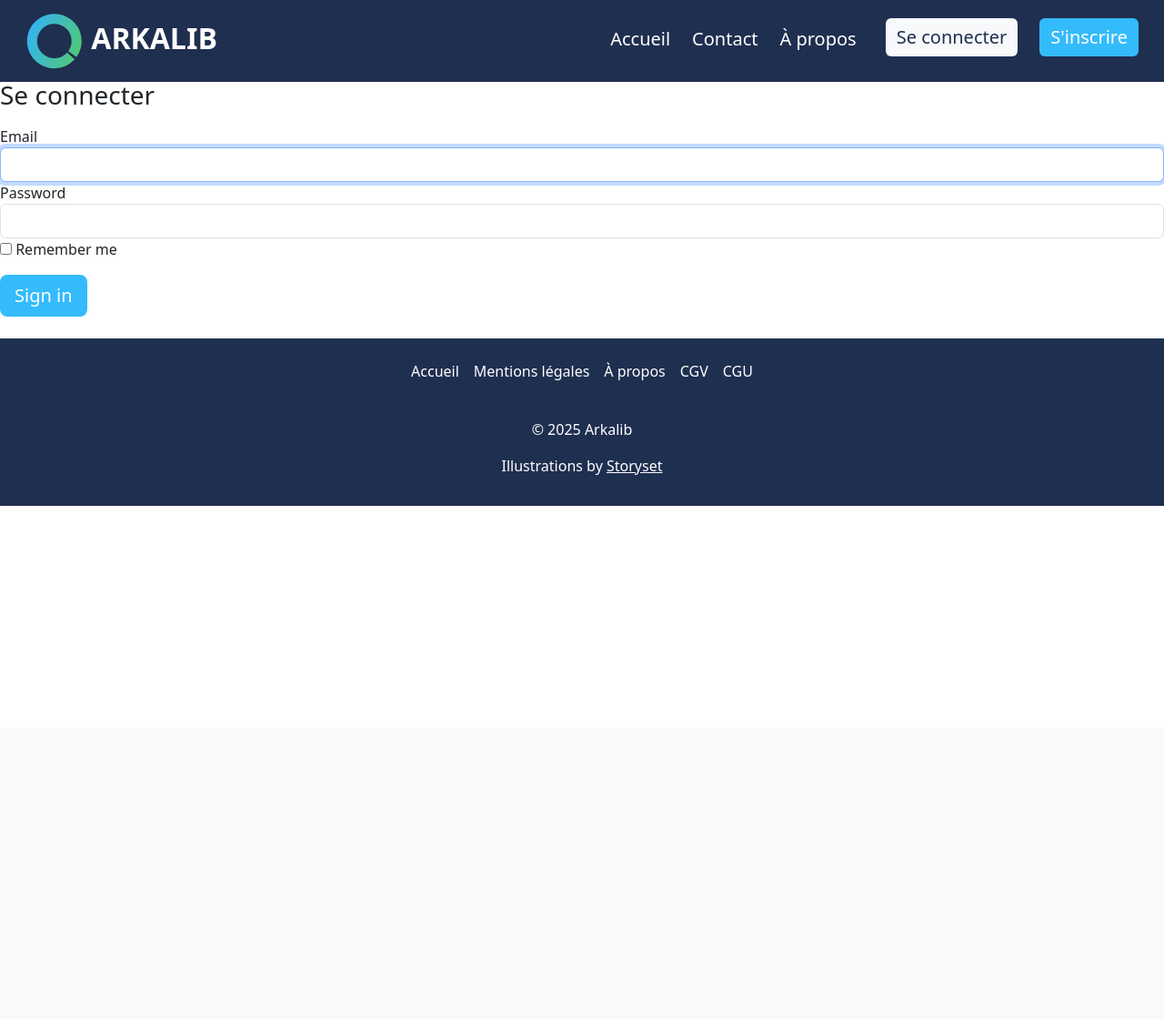
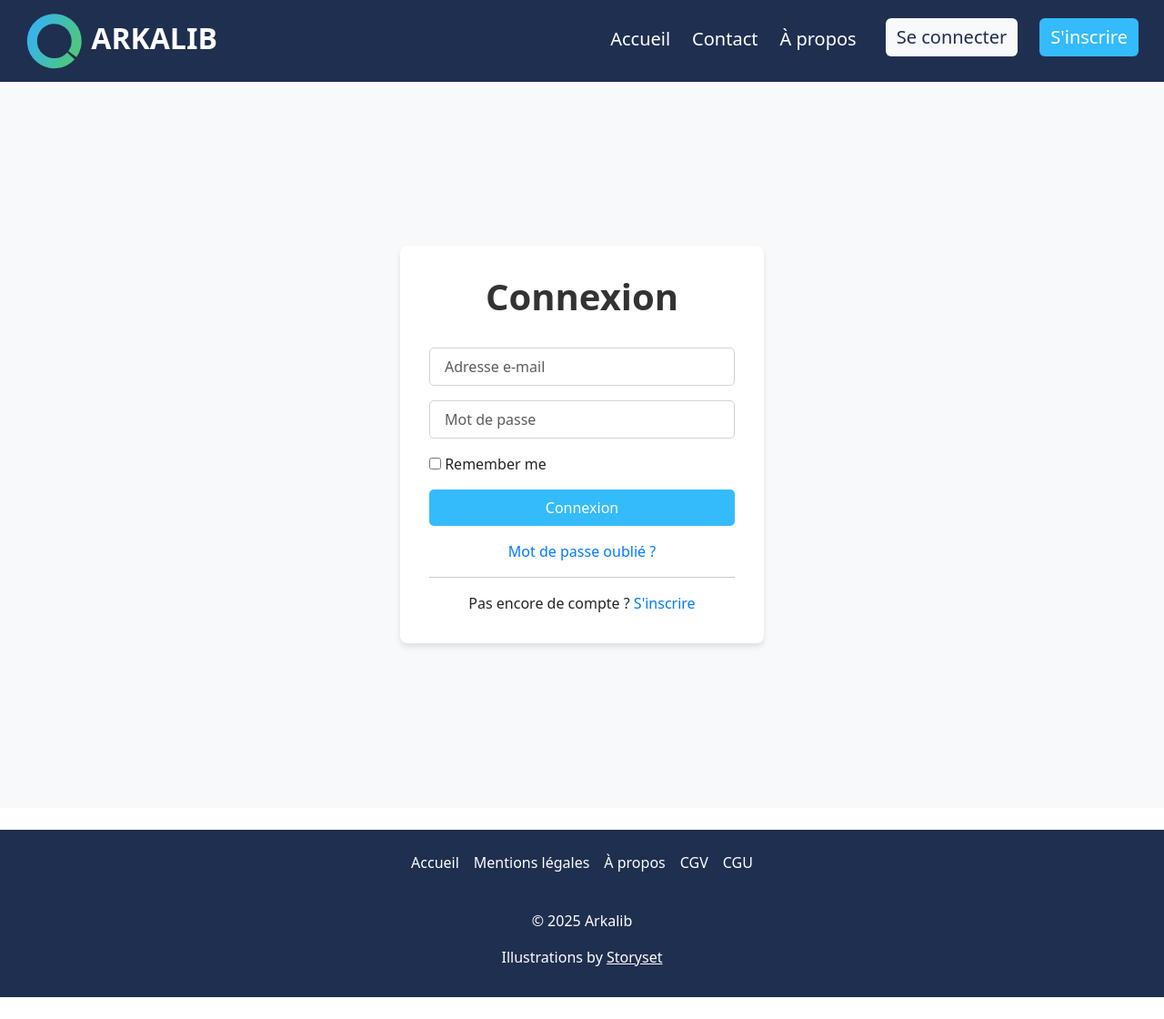
Before and after one commit to BaptisteCHRPN/arkalib, a Symfony app: template templates/security/login.html.twig in a window 1280 px wide. Shown: the whole page at 91% size. Before the commit the page ends 556 px from the top, so only its background shows below. Run offline with Twig, Linux system fonts and the light colour scheme; the template is opened without the code that fills it, so the values that code supplies are empty; some libraries are stand-ins or nearby versions.

Commit message:
remmember me

```diff
--- a/public/css/style.css
+++ b/public/css/style.css
@@ -6,14 +6,16 @@
     width: 4rem;
 }
 
-.navbar-brand:hover, .btn-light:hover {
+.navbar-brand:hover,
+.btn-light:hover {
     text-decoration: none;
 }
 
 .bg-primary {
     background-color: rgba(31, 47, 80, 1) !important;
 }
-.navbar-toggler{
+
+.navbar-toggler {
     background-color: #fff !important;
 }
 
@@ -26,13 +28,15 @@ nav a:hover {
 }
 
 .btn-light {
-    color:rgba(31, 47, 80, 1) !important;
+    color: rgba(31, 47, 80, 1) !important;
     border: none;
 }
+
 .btn-primary {
     background-color: rgba(52, 187, 252, 1) !important;
     border: none;
 }
+
 .btn-primary:hover {
     background-color: rgb(37, 144, 197) !important;
     text-decoration: none;
@@ -53,6 +57,7 @@ nav a:hover {
 .stroke-3 {
     stroke-width: 1.5px;
 }
+
 .bg-lighgray {
     background-color: rgba(239, 239, 239, 1);
 }
@@ -87,3 +92,52 @@ nav a:hover {
 .title-blue {
     color: rgba(31, 47, 80, 1) !important;
 }
+
+.login-container {
+    min-height: 100vh;
+    display: flex;
+    align-items: center;
+    justify-content: center;
+    background-color: #f8f9fa;
+}
+
+.login-card {
+    width: 100%;
+    max-width: 400px;
+    padding: 2rem;
+    border-radius: 8px;
+    box-shadow: 0 4px 6px rgba(0, 0, 0, 0.1);
+    background: white;
+}
+
+.login-title {
+    font-size: 2.5rem;
+    font-weight: bold;
+    color: #333;
+    text-align: center;
+    margin-bottom: 2rem;
+}
+
+.login-input {
+    border-radius: 5px;
+    border: 1px solid #ced4da;
+    padding: 0.5rem 1rem;
+    margin-bottom: 1rem;
+}
+
+.login-button {
+    border-radius: 5px;
+    background-color: #007bff;
+    border: none;
+    padding: 0.5rem;
+    margin-bottom: 1rem;
+}
+
+.login-link {
+    color: #007bff;
+    text-decoration: none;
+}
+
+.login-link:hover {
+    text-decoration: underline;
+}
--- a/templates/home/hero.html.twig
+++ b/templates/home/hero.html.twig
@@ -11,7 +11,7 @@
                     Créez, suivez et gérez vos finances<br>
                     sans notions comptables.
                 </p>
-                <a href="#" class="btn btn-primary fs-4 pe-4 ps-4">
+                <a href="{{ path('app_register') }}" class="btn btn-primary fs-4 pe-4 ps-4">
                     Essayer Arkalib
                 </a>
             </div>
--- a/templates/security/login.html.twig
+++ b/templates/security/login.html.twig
@@ -1,34 +1,59 @@
 {% extends 'base.html.twig' %}
 
-{% block title %}Connexion{% endblock %}
+{% block title %}Connexion
+{% endblock %}
 
 {% block body %}
-<form method="post">
+	<div class="login-container">
+		<div class="login-card">
+			<h1 class="login-title">Connexion</h1>
+
 			{% if error %}
-        <div class="alert alert-danger">{{ error.messageKey|trans(error.messageData, 'security') }}</div>
+				<div class="alert alert-danger text-center">
+					{{ error.messageKey|trans(error.messageData, 'security') }}
+				</div>
 			{% endif %}
 
 			{% if app.user %}
+				<div class="text-center mb-3">
+					You are logged in as
+					{{ app.user.userIdentifier }},
+					<a href="{{ path('app_logout') }}" class="login-link">Logout</a>
+				</div>
+			{% else %}
+				<form method="post">
 					<div class="mb-3">
-            You are logged in as {{ app.user.userIdentifier }}, <a href="{{ path('app_logout') }}">Logout</a>
+						<input type="email" value="{{ last_username }}" name="email" class="form-control login-input" placeholder="Adresse e-mail" autocomplete="email" required>
 					</div>
-    {% endif %}
 
-    <h1 class="h3 mb-3 font-weight-normal">Se connecter</h1>
-    <label for="inputEmail">Email</label>
-    <input type="email" value="{{ last_username }}" name="email" id="inputEmail" class="form-control" autocomplete="email" required autofocus>
-    <label for="inputPassword">Password</label>
-    <input type="password" name="password" id="inputPassword" class="form-control" autocomplete="current-password" required>
-    <input type="hidden" name="_csrf_token" data-controller="csrf-protection" value="{{ csrf_token('authenticate') }}">
+					<div class="mb-3">
+						<input type="password" name="password" class="form-control login-input" placeholder="Mot de passe" autocomplete="current-password" required>
+					</div>
 
+					<input type="hidden" name="_csrf_token" value="{{ csrf_token('authenticate') }}">
 					<div class="checkbox mb-3">
 						<label>
-            <input type="checkbox" name="_remember_me"> Remember me
+							<input type="checkbox" name="_remember_me">
+							Remember me
 						</label>
 					</div>
+					<button class="w-100 btn btn-primary login-button" type="submit">
+						Connexion
+					</button>
 
-    <button class="btn btn-lg btn-primary" type="submit">
-        Sign in
-    </button>
+					<div class="text-center mb-3">
+						<a href="#" class="login-link">Mot de passe oublié ?</a>
+					</div>
+
+					<hr>
+
+					<div class="text-center">
+						<p class="mb-0">Pas encore de compte ?
+							<a href="{{ path('app_register') }}" class="login-link">S'inscrire</a>
+						</p>
+					</div>
 				</form>
+			{% endif %}
+		</div>
+	</div>
 {% endblock %}
```
Also changed, not shown: src/Form/RegistrationFormType.php (+27 -6 lines), templates/registration/register.html.twig (+39 -7 lines), 1 other file. Lines whose indentation alone changed are shown as unchanged.
